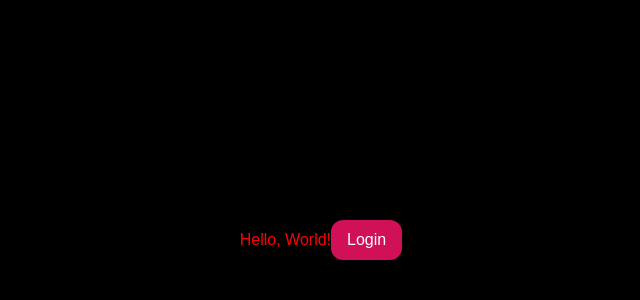
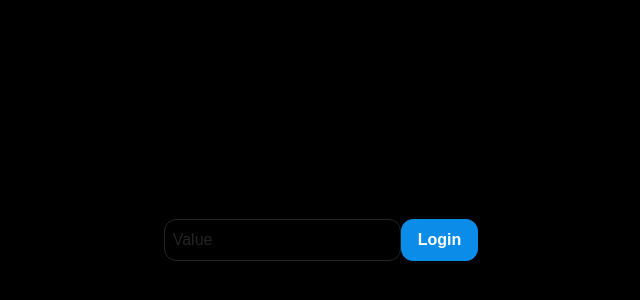
Before and after one commit to bbabdibakas/minix_frontend, a React app: page / in a window 1280 px wide. Shown: the part 160-460 px from the top of the page, without its empty margins (319-959 px from the left). Built offline with nearby package versions, Linux system fonts and the light colour scheme.

Commit message:
feat: added ui kit AppInput

```diff
--- a/src/app/App.module.scss
+++ /dev/null
@@ -1,3 +0,0 @@
-.text {
-  color: red;
-}
--- a/src/app/App.tsx
+++ b/src/app/App.tsx
@@ -1,16 +1,22 @@
-import * as styles from './App.module.scss'
 import {AppButton} from "shared/ui/AppButton/AppButton";
+import {useState} from "react";
+import {AppInput} from "shared/ui/AppInput/AppInput";
 
 const App = () => {
+
+    const [value, setValue] = useState<string>('')
+
+    const onChangeValue = (value: string) => {
+        setValue(value)
+    }
+
     return (
         <div className="wrapper">
             <div className="container">
-                <p className={styles.text}>
-                    Hello, World!
-                    <AppButton onClick={() => alert("Hello")}>
-                        Login
-                    </AppButton>
-                </p>
+                <AppInput value={value} placeholder={'Value'} onChange={onChangeValue}/>
+                <AppButton onClick={() => alert("Hello")}>
+                    Login
+                </AppButton>
             </div>
         </div>
     )
--- a/src/app/styles/variables.scss
+++ b/src/app/styles/variables.scss
@@ -9,7 +9,12 @@
   //colors
   --app-bg-color: #000;
   --primary-color: #fff;
-  --highlight-color: #D01057;
+  --secondary-color: #686868;
+  --highlight-color: #0C8CE9;
+  --disabled-highlight-color: #303781;
+  --border-color: #242424;
+  --disabled-border-color: #121212;
+  --error-color: red;
 
   //sizes
   --border-padding: 8px 16px;
--- a/src/shared/ui/AppButton/AppButton.module.scss
+++ b/src/shared/ui/AppButton/AppButton.module.scss
@@ -1,7 +1,9 @@
 .AppButton {
   background: var(--highlight-color);
-  border: none;
+  border: 1px solid var(--highlight-color);
+  cursor: pointer;
   font: var(--font-m);
+  font-weight: bold;
   padding: var(--border-padding);
   border-radius: var(--border-radius);
   color: var(--primary-color);
@@ -14,4 +16,8 @@
   &:focus-visible {
     outline: 1px solid var(--primary-color);
   }
+
+  &:disabled {
+    pointer-events: none;
+  }
 }
--- /dev/null
+++ b/src/shared/ui/AppInput/AppInput.module.scss
@@ -0,0 +1,75 @@
+.wrapper {
+  position: relative;
+}
+
+.placeholder {
+  pointer-events: none;
+  left: 9px;
+  top: 9px;
+  position: absolute;
+  font: inherit;
+  color: var(--border-color);
+  transition: all 0.2s ease;
+}
+
+.AppInput {
+  width: 100%;
+  box-sizing: border-box;
+  background: none;
+  padding: 8px;
+  border: 1px solid var(--border-color);
+  border-radius: var(--border-radius);
+  color: var(--primary-color);
+  font: inherit;
+  font-weight: bold;
+  outline: none;
+  transition: all 0.2s ease;
+
+  &::placeholder {
+    opacity: 0;
+  }
+
+  &.hasError {
+    border-color: var(--error-color);
+
+    & + .placeholder {
+      color: var(--error-color);
+    }
+  }
+
+  &:disabled {
+    pointer-events: none;
+    border-color: var(--disabled-border-color);
+
+    & + .placeholder {
+      color: var(--disabled-border-color);
+    }
+  }
+
+  &:not(:placeholder-shown) {
+    border-color: var(--highlight-color);
+    padding: 28px 8px 8px;
+
+    & + .placeholder {
+      font: var(--font-m);
+      color: var(--highlight-color);
+    }
+
+    &:disabled {
+      color: var(--secondary-color);
+      border-color: var(--disabled-highlight-color);
+
+      & + .placeholder {
+        color: var(--disabled-highlight-color);
+      }
+    }
+
+    &.hasError {
+      border-color: var(--error-color);
+
+      & + .placeholder {
+        color: var(--error-color);
+      }
+    }
+  }
+}
--- /dev/null
+++ b/src/shared/ui/AppInput/AppInput.tsx
@@ -0,0 +1,42 @@
+import {ChangeEvent, InputHTMLAttributes} from 'react';
+import * as styles from './AppInput.module.scss';
+
+interface AppInputProps extends Omit<InputHTMLAttributes<HTMLInputElement>, 'value' | 'onChange'> {
+    className?: string
+    value: string
+    placeholder: string
+    hasError?: boolean
+    onChange: (value: string) => void
+}
+
+export const AppInput = (props: AppInputProps) => {
+    const {
+        className,
+        value,
+        onChange,
+        placeholder,
+        hasError,
+        maxLength = 32,
+        ...otherProps
+    } = props
+
+    const onChangeValue = (e: ChangeEvent<HTMLInputElement>) => {
+        onChange(e.target.value)
+    }
+
+    return (
+        <div className={styles.wrapper}>
+            <input
+                className={`${styles.AppInput} ${hasError && [styles.hasError]} ${className}`}
+                value={value}
+                onChange={onChangeValue}
+                placeholder={placeholder}
+                maxLength={maxLength}
+                {...otherProps}
+            />
+            <div className={styles.placeholder}>
+                {placeholder}
+            </div>
+        </div>
+    )
+}
```
